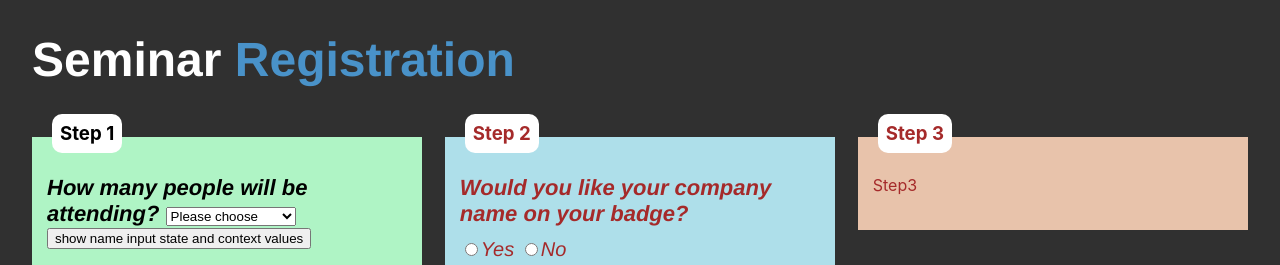
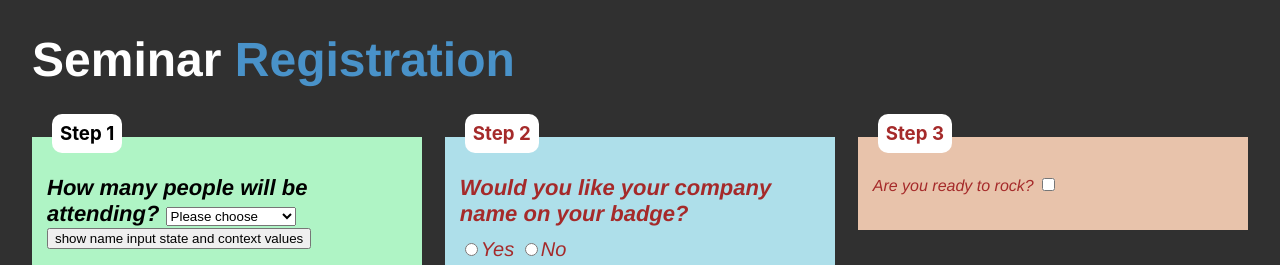
Before and after one commit to SaleemMaini/seminar-registration, a React (Create React App) app: page / in a window 1280 px wide. Shown: the top 265 px of the page. Built offline with nearby package versions, Linux system fonts and the light colour scheme.

Commit message:
Finishing Step 3

```diff
--- a/src/components/steps/Step3.js
+++ b/src/components/steps/Step3.js
@@ -1,9 +1,35 @@
-import React from 'react'
+import React, { Fragment, useState, useContext, useEffect } from "react";
+import Input from "../UI/Input";
+import { StepVisibilityContext } from "../../store/StepVisibilityContextProvider";
 
 const Step3 = () => {
+  const [step3CheckBoxIsChecked, setStep3CheckBoxIsChecked] = useState(false);
+  const stepsCtx = useContext(StepVisibilityContext);
+
+  const step3CheckBoxChangeHandler = (e) => {
+    setStep3CheckBoxIsChecked(e.target.checked);
+  };
+
+  useEffect(() => {
+    if (step3CheckBoxIsChecked) {
+      stepsCtx.context.setStepIsDoneTrue("step3");
+    } else {
+      stepsCtx.context.setStepIsDoneFalse("step3");
+    }
+  }, [step3CheckBoxIsChecked]);
   return (
-    <div>Step3</div>
-  )
-}
+    <Fragment>
+      <Input
+        input={{
+          id: "step3CheckBox",
+          type: "checkbox",
+          checked: step3CheckBoxIsChecked,
+          onChange: step3CheckBoxChangeHandler,
+        }}
+        label="Are you ready to rock? "
+      />
+    </Fragment>
+  );
+};
 
-export default Step3
+export default Step3;
```
